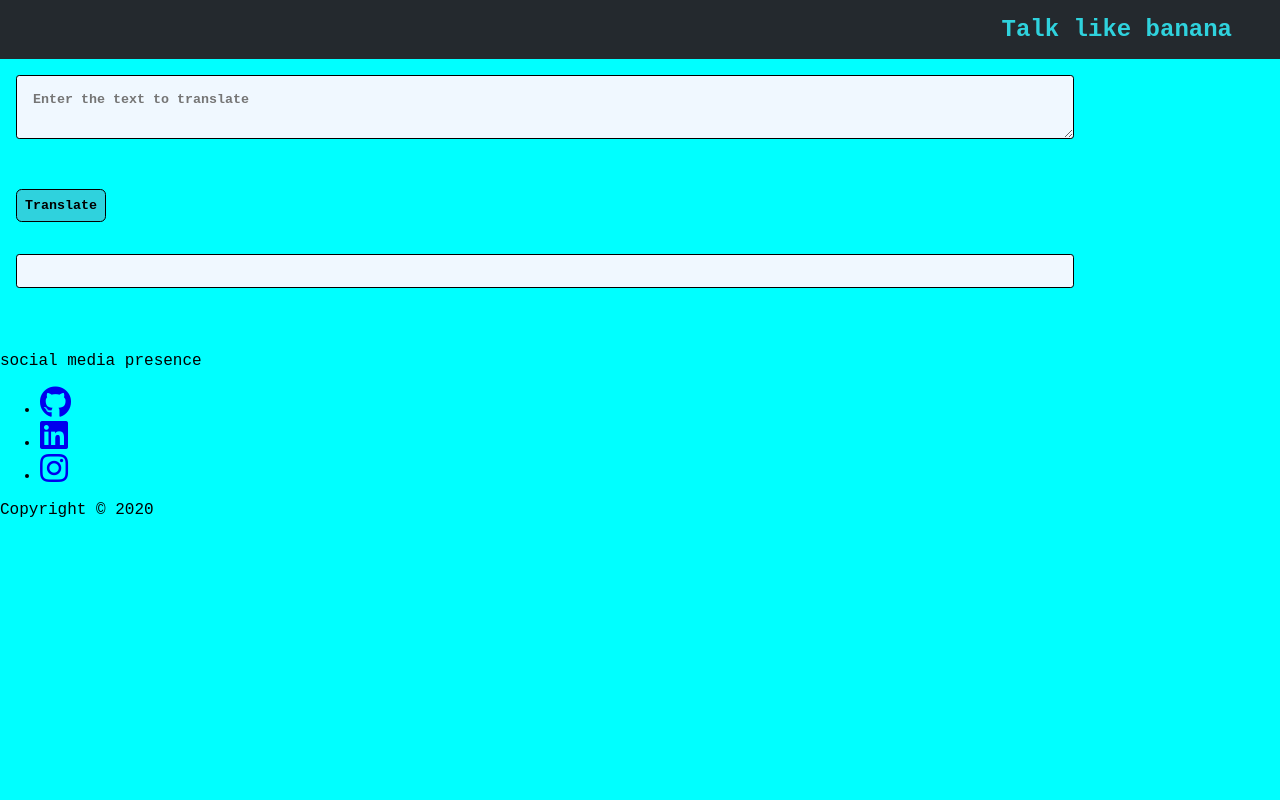
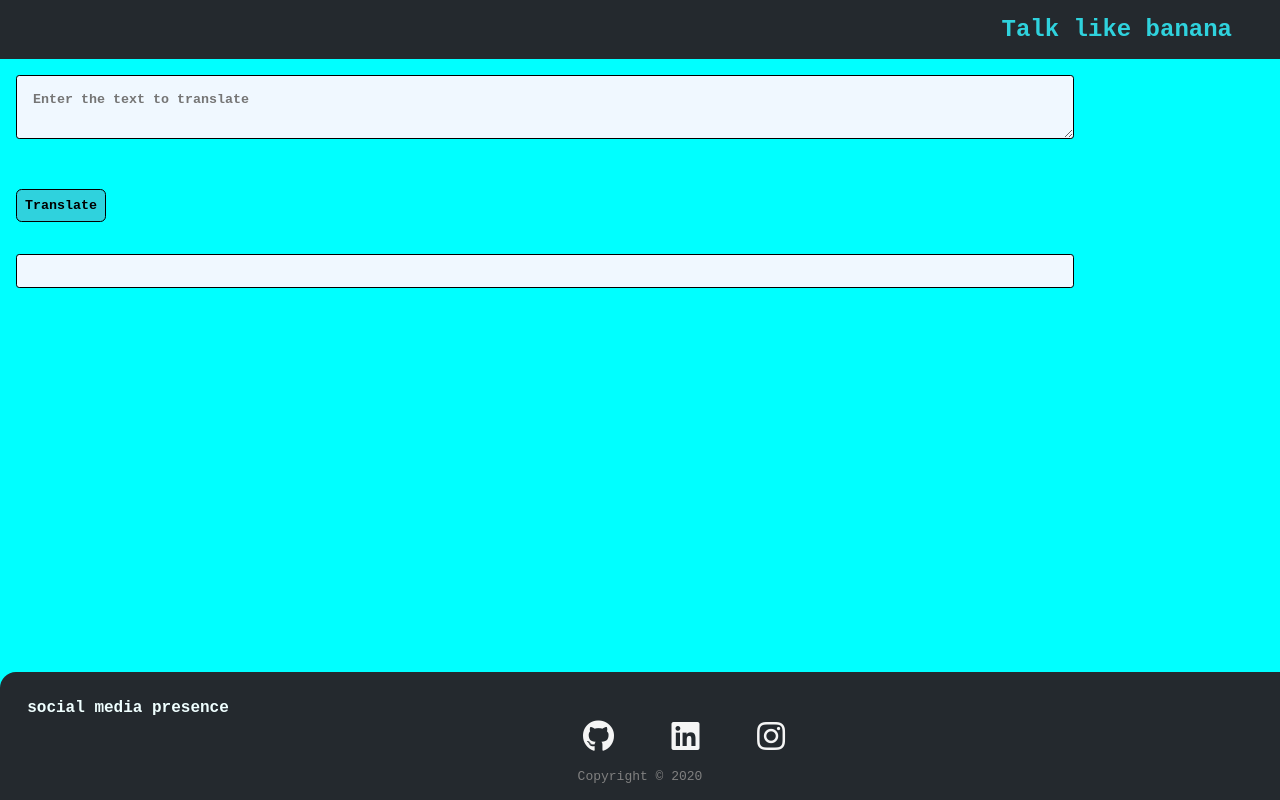
Before and after one commit to Manasa1013/banana-talks, a plain HTML site: page index.html in a window 1280 px wide. Drawn offline with Linux system fonts and the light colour scheme.

Commit message:
style:update social handles

```diff
--- a/styles.css
+++ b/styles.css
@@ -1,6 +1,7 @@
 :root{
-    --yours-blue :rgb(47, 210, 221);
+    --yours-blue :#2fd2dd;
     --github-black :#24292E;
+
 }
 body{
     background-color: aqua;
@@ -61,3 +62,57 @@ textarea{
     color: rgba(255, 0, 0, 0.801);
     text-align: center;
 }
+
+.list-item-inline{
+    display: inline;
+    padding : 0rem 0.5rem;
+    color : whitesmoke;
+
+}
+
+
+.link {
+    text-decoration: none;
+    padding: 0.5rem 1rem;
+    color: var(--primary-color);
+    box-sizing: border-box;
+}
+.footer{
+    position: fixed;
+  bottom: 0;
+  width: 100%;
+  height: 10vh;
+    text-align: center;
+    color: azure;
+    padding: 1.5rem;
+    background-color: var(--github-black);
+    border-top-left-radius: 1rem;
+}
+.footer-header{
+    color: var(--github-black);
+    font-weight: bold;
+    color: azure;
+    padding: 0.2rem;
+    text-align: left;
+}
+.footer .social-links{
+    display: inline;
+    list-style: none;
+}
+
+.footer .social-links .list-non-bullet{
+    list-style : none;
+    /* margin-top: 3rem ; */
+    padding-inline-start: 0rem;
+
+}
+.footer .social-links .link:hover{
+    color: var(--yours-blue);
+    transition: all 0.3s ease-in-out;
+}
+.footer .footer-copy{
+    font-weight: 450;
+    font-size: small;
+    color: gray;
+    padding: 1rem 3rem 0rem 0rem;
+}
```
